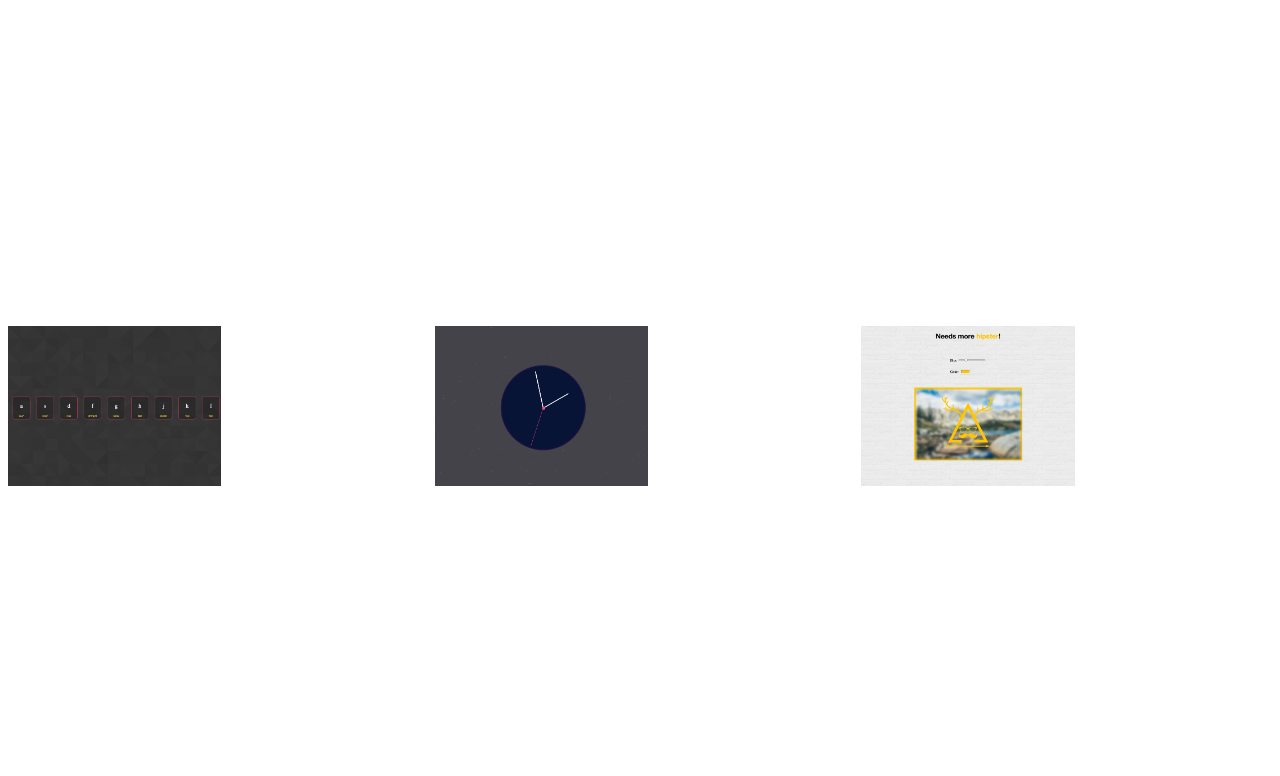
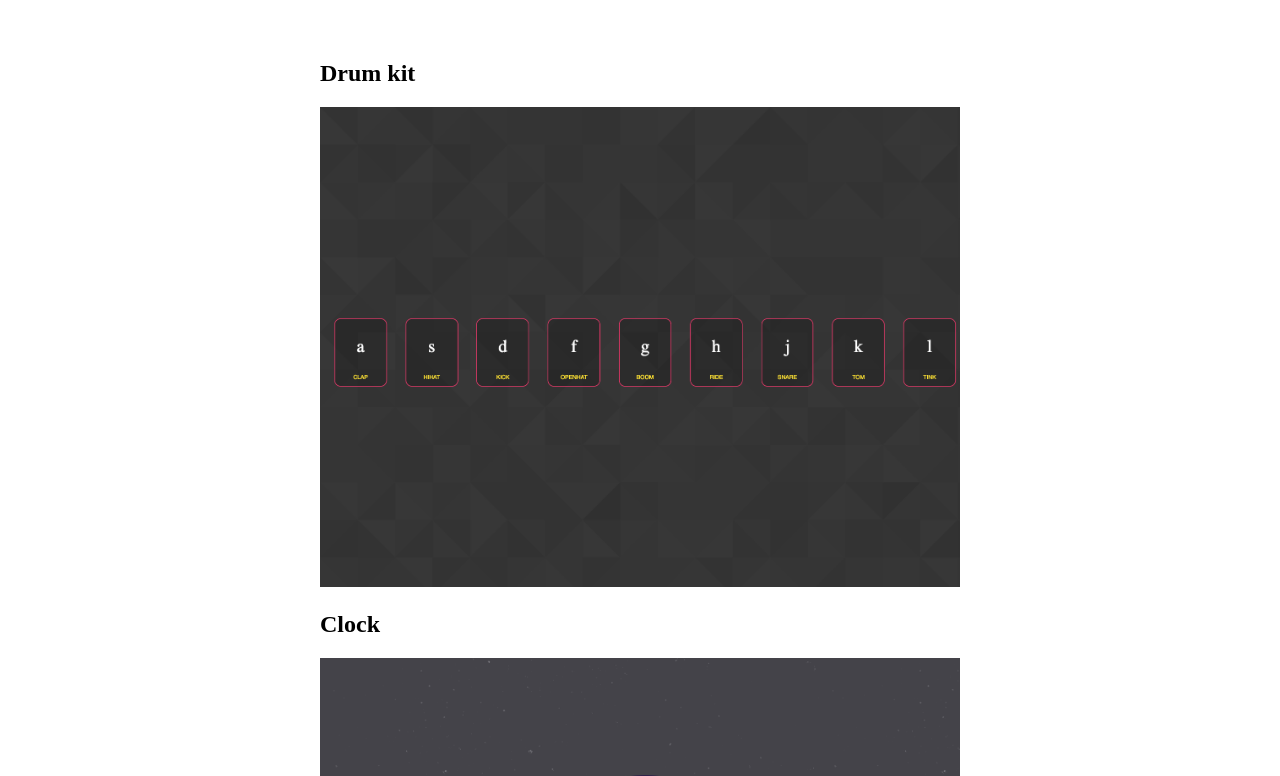
Before and after one commit to filbot/js30, a plain HTML site: page index.html in a window 1280 px wide. Shown: the top 776 px of the page. Drawn offline with Linux system fonts and the light colour scheme.

Commit message:
Update project styles

```diff
--- a/index.html
+++ b/index.html
@@ -8,12 +8,15 @@
   <body>
     <div class="container">
       <div class="exercise">
+        <h2>Drum kit</h2>
         <a href="/drum-kit"><img src="assets/drum-kit.png" /></a>
       </div>
       <div class="exercise">
+        <h2>Clock</h2>
         <a href="/clock"><img src="assets/clock.png" /></a>
       </div>
       <div class="exercise">
+        <h2>Variables</h2>
         <a href="/variables"><img src="assets/variables.png" /></a>
       </div>
     </div>
--- a/styles.css
+++ b/styles.css
@@ -1,12 +1,16 @@
 .container {
-  height: 100vh;
-  width: 100vw;
   display: flex;
+  flex-direction: column;
   align-items: center;
-  justify-content: space-around;;
+  justify-content: space-around;
+  padding: 2rem;
+}
+
+.exercise {
+  margin-left: auto;
+  margin-right: auto;
 }
 
 .exercise img {
-  width: 50%;
-  height: auto;
+  width: 50vw;
 }
```
